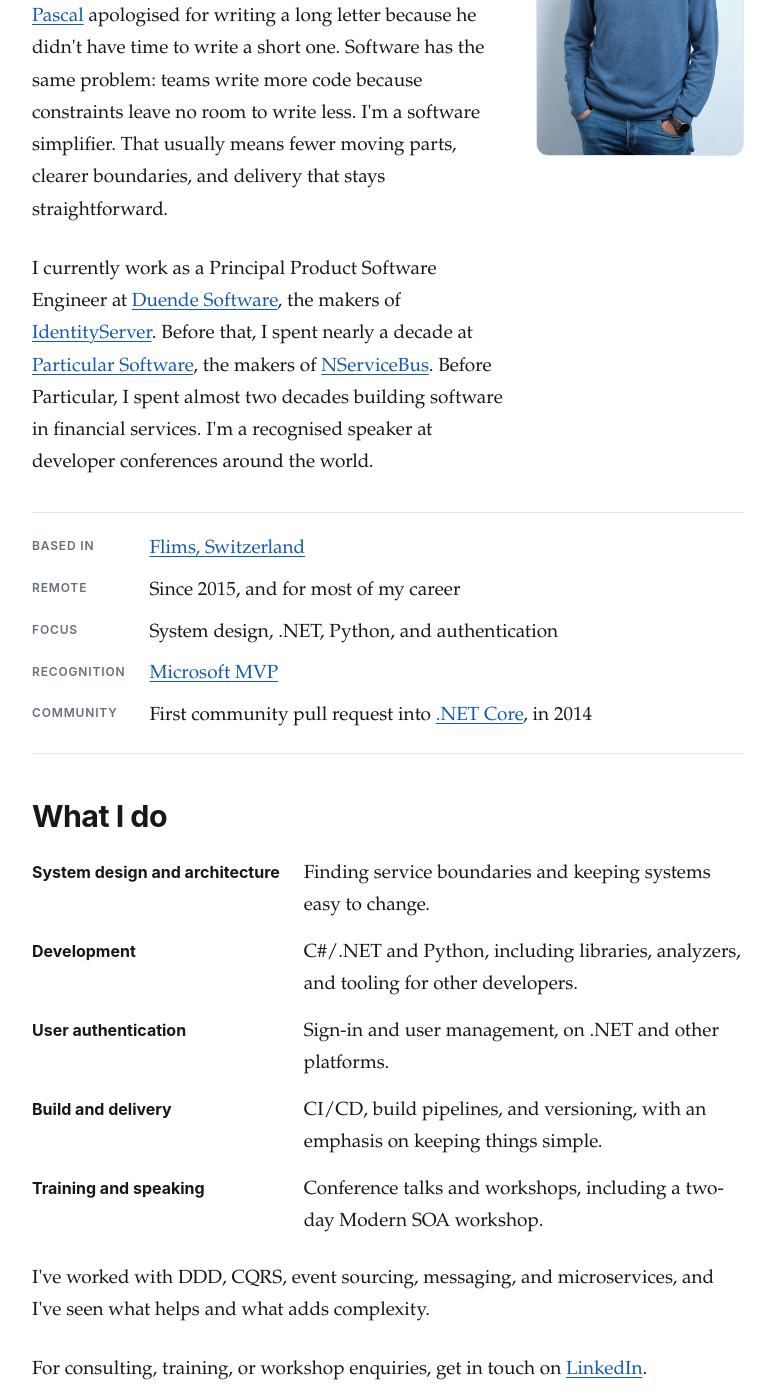
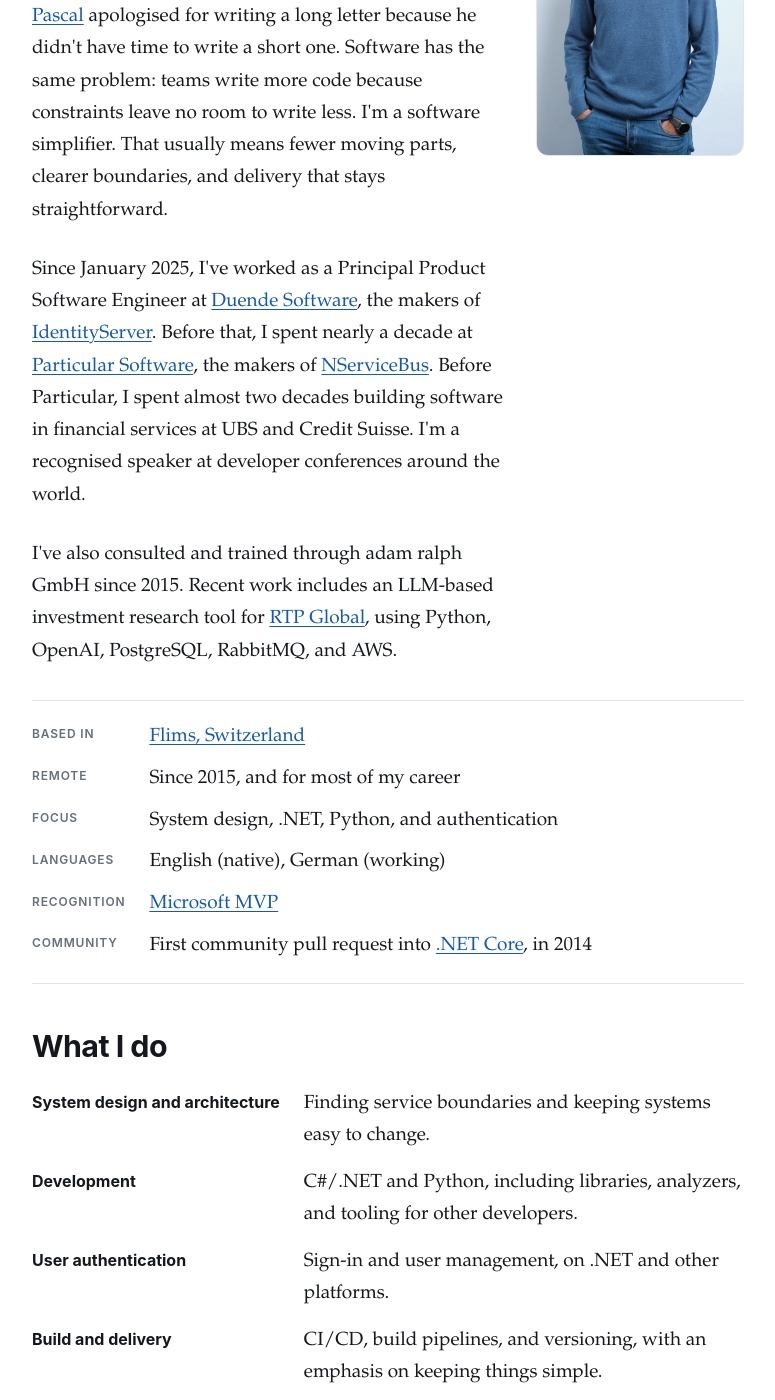
Before and after one commit to adamralph/adamralph.github.com, a Jekyll site: the page built from about.html, in a window 1280 px wide and 1400 px high, scrolled down 658 px. Shown: the whole window, without its empty margins (252-1027 px from the left). Built offline with Jekyll 4.4.1, drawn with Linux system fonts in a browser that asks for light colours; some of the changed text lies outside the part shown.

Commit message:
add profile details to the about page
Add the Duende start date, UBS and Credit Suisse, adam ralph GmbH and the RTP Global project, languages, and education.

```diff
--- a/about.html
+++ b/about.html
@@ -11,7 +11,8 @@
         <div class="about-intro-text">
           <p>I'm a software developer and consultant. I've been delivering commercial software since the mid-'90s, mostly in .NET and Python, and I help teams design systems that stay understandable as they grow.</p>
           <p><a href="https://en.wikipedia.org/wiki/Blaise_Pascal">Pascal</a> apologised for writing a long letter because he didn't have time to write a short one. Software has the same problem: teams write more code because constraints leave no room to write less. I'm a software simplifier. That usually means fewer moving parts, clearer boundaries, and delivery that stays straightforward.</p>
-          <p>I currently work as a Principal Product Software Engineer at <a href="https://duendesoftware.com/">Duende Software</a>, the makers of <a href="https://duendesoftware.com/products/identityserver">IdentityServer</a>. Before that, I spent nearly a decade at <a href="https://particular.net/">Particular Software</a>, the makers of <a href="https://particular.net/nservicebus">NServiceBus</a>. Before Particular, I spent almost two decades building software in financial services. I'm a recognised speaker at developer conferences around the world.</p>
+          <p>Since January 2025, I've worked as a Principal Product Software Engineer at <a href="https://duendesoftware.com/">Duende Software</a>, the makers of <a href="https://duendesoftware.com/products/identityserver">IdentityServer</a>. Before that, I spent nearly a decade at <a href="https://particular.net/">Particular Software</a>, the makers of <a href="https://particular.net/nservicebus">NServiceBus</a>. Before Particular, I spent almost two decades building software in financial services at UBS and Credit Suisse. I'm a recognised speaker at developer conferences around the world.</p>
+          <p>I've also consulted and trained through adam ralph GmbH since 2015. Recent work includes an LLM-based investment research tool for <a href="https://rtp.vc/">RTP Global</a>, using Python, OpenAI, PostgreSQL, RabbitMQ, and AWS.</p>
         </div>
       </div>
 
@@ -22,6 +23,8 @@
         <dd>Since 2015, and for most of my career</dd>
         <dt>Focus</dt>
         <dd>System design, .NET, Python, and authentication</dd>
+        <dt>Languages</dt>
+        <dd>English (native), German (working)</dd>
         <dt>Recognition</dt>
         <dd><a href="https://mvp.microsoft.com/en-US/MVP/profile/e657e7da-cacc-e411-92e9-6c3be5a84144">Microsoft MVP</a></dd>
         <dt>Community</dt>
@@ -64,6 +67,7 @@
 
       <h2>Away from the keyboard</h2>
       <p>My family ancestry is mostly Polish, with roots across Europe. As a born-and-raised Englishman, I naturally drink a lot of tea. (Milk, no sugar, thanks.)</p>
+      <p>I studied mathematics at the University of Bristol. I also represented Great Britain and England at volleyball.</p>
       <p>Since moving to Switzerland in the early '00s, I snowboard <em>a lot</em>, usually on my home mountain. More recently, I've spent at least as much time on a bicycle as on a board, taking part in official races and tours around the world. Occasionally I try surfing, and I've failed spectacularly in all corners of the globe, from the rivers of Switzerland to the beaches of England, France, Spain, Portugal, and Morocco, to the distant swells of Brazil, Australia, South Africa, Indonesia, and Costa Rica.</p>
 
       <section id="recommendations">
```
